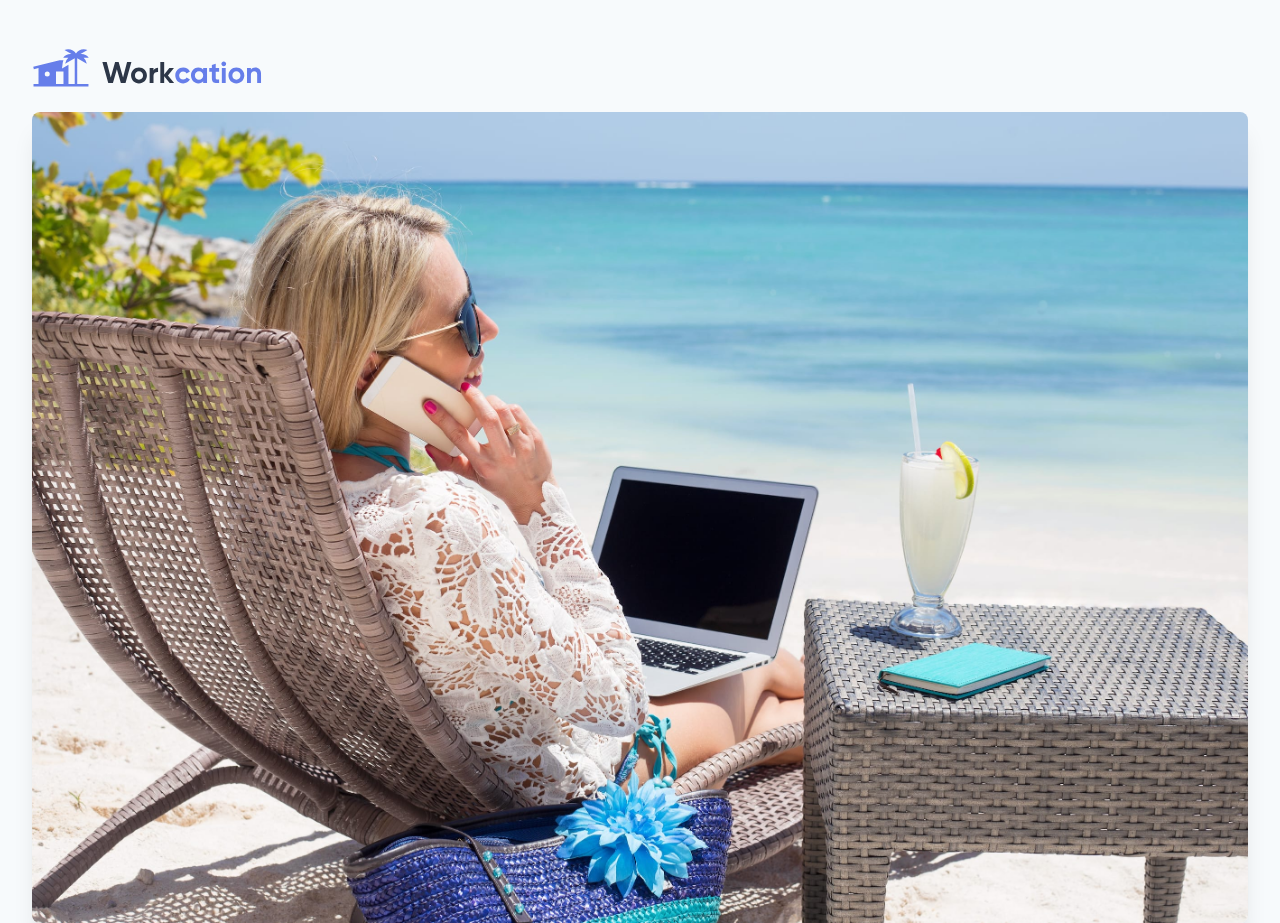
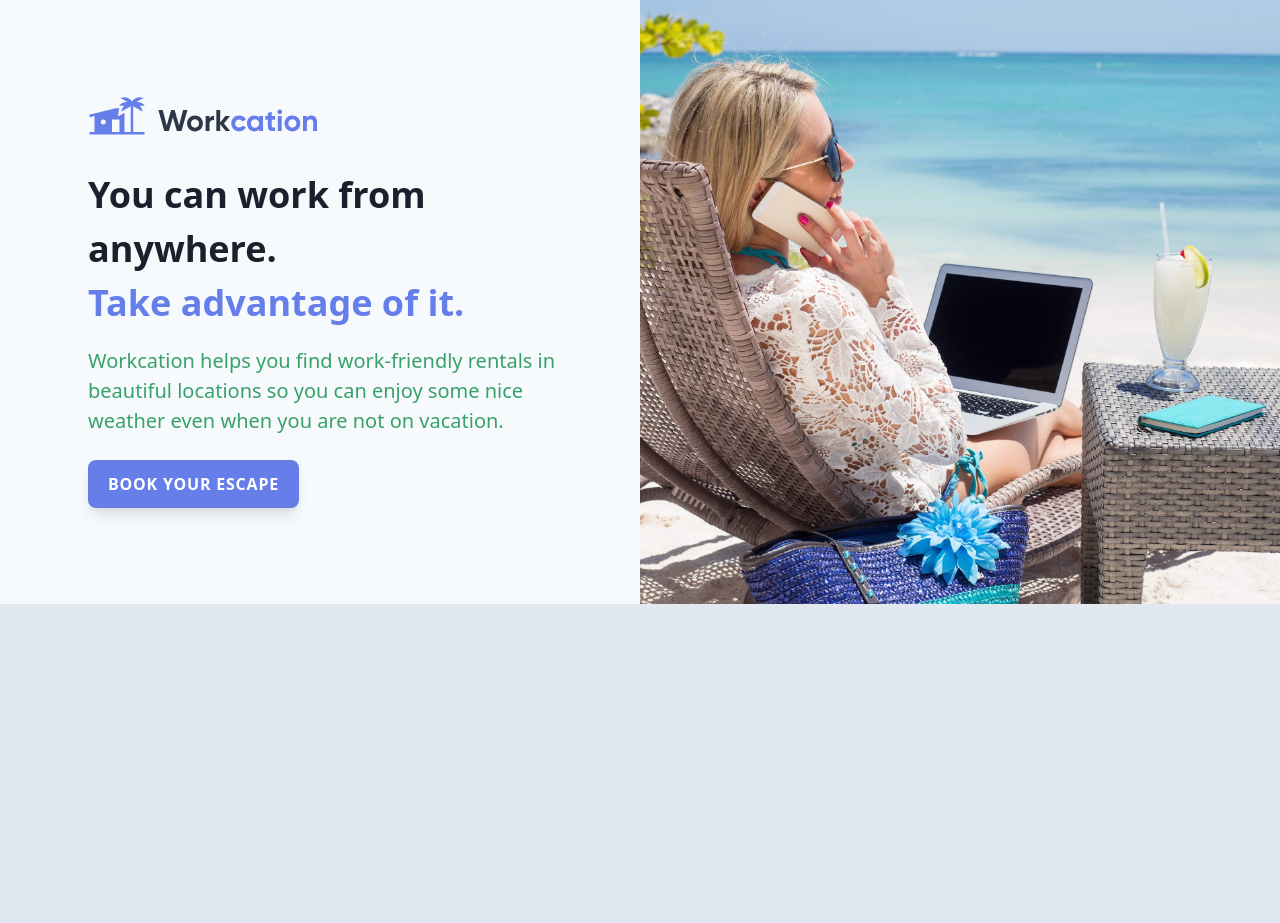
Before and after one commit to carltonj2000/tailwindCssFull, a website: page public/index.html in a window 1280 px wide. Shown: the top 923 px of the page. After the commit the page ends 800 px from the top, so only its background shows below. Drawn offline with nearby package versions, Linux system fonts and the light colour scheme; files that its build step writes are made by us from their sources.

Commit message:
make site responsive

```diff
--- a/public/index.html
+++ b/public/index.html
@@ -6,31 +6,48 @@
     <link rel="stylesheet" href="build/tailwind.css" />
     <title>Tailwind</title>
   </head>
-  <body class="bg-gray-100">
-    <div class="px-8 py-12">
+  <body class="bg-gray-300">
+    <div class="flex bg-gray-100">
+      <div
+        class="px-8 py-12 max-w-md mx-auto sm:max-w-xl lg:max-w-full lg:w-1/2 lg:px-10 lg:py-24"
+      >
+        <div class="xl:max-w-lg xl:ml-auto">
           <img class="h-10" src="img/logo.svg" alt="logo" />
           <img
-        class="mt-6 rounded-lg shadow-xl"
+            class="mt-6 rounded-lg shadow-xl sm:mt-8 sm:h-64 sm:w-full sm:object-cover sm:object-center lg:hidden"
             src="img/beach-work.jpg"
             alt="Women working on beach"
           />
-      <h1 class="mt-6 text-2xl font-bold text-gray-900 letting-tight">
+          <h1
+            class="mt-6 text-2xl font-bold text-gray-900 letting-tight sm:text-4xl sm:mt-8 lg:text-3xl xl:text-4xl"
+          >
             You can work from anywhere.
+            <br class="hidden lg:inline" />
             <span class="text-indigo-500">
               Take advantage of it.
             </span>
           </h1>
-      <p class="mt-2 text-green-600">
-        Workcation helps you find work-friendly rentals in beautiful locations
-        so you can enjoy some nice weather even when you are not on vacation.
+          <p class="mt-2 text-green-600 sm:text-xl sm:mt-4">
+            Workcation helps you find work-friendly rentals in beautiful
+            locations so you can enjoy some nice weather even when you are not
+            on vacation.
           </p>
-      <div class="mt-4">
+          <div class="mt-4 sm:mt-6">
             <a
               href="#"
-          class="inline-block bg-indigo-500 text-white px-5 py-3 rounded-lg shadow-lg uppercase tracking-wider font-semibold text-sm"
+              class="inline-block bg-indigo-500 text-white px-5 py-3 rounded-lg shadow-lg uppercase tracking-wider font-semibold text-sm sm:text-base"
               >Book your escape</a
             >
           </div>
         </div>
+      </div>
+      <div class="hidden lg:block lg:w-1/2 py-12 lg:relative">
+        <img
+          class="absolute inset-0 h-full w-full object-cover object-center"
+          src="img/beach-work.jpg"
+          alt="Women working on beach"
+        />
+      </div>
+    </div>
   </body>
 </html>
```
Also changed, not shown: README.md. Lines whose indentation alone changed are shown as unchanged.
